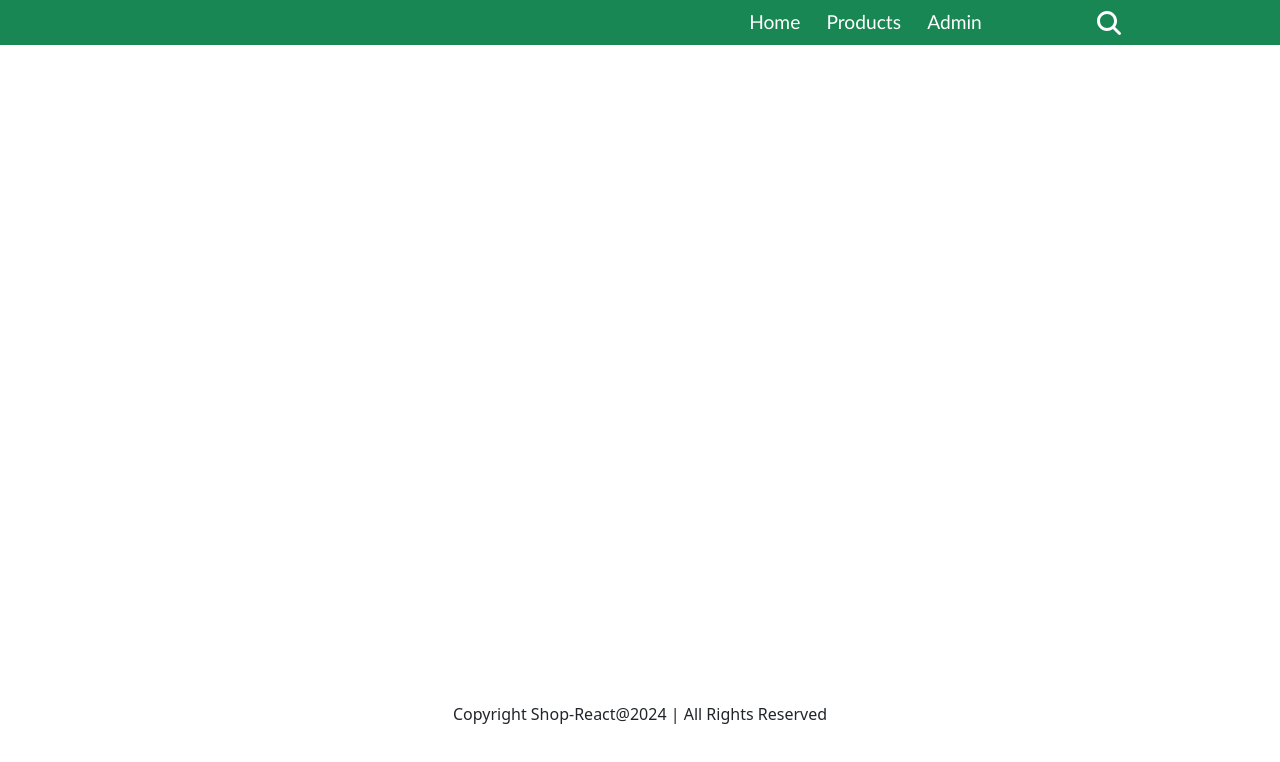
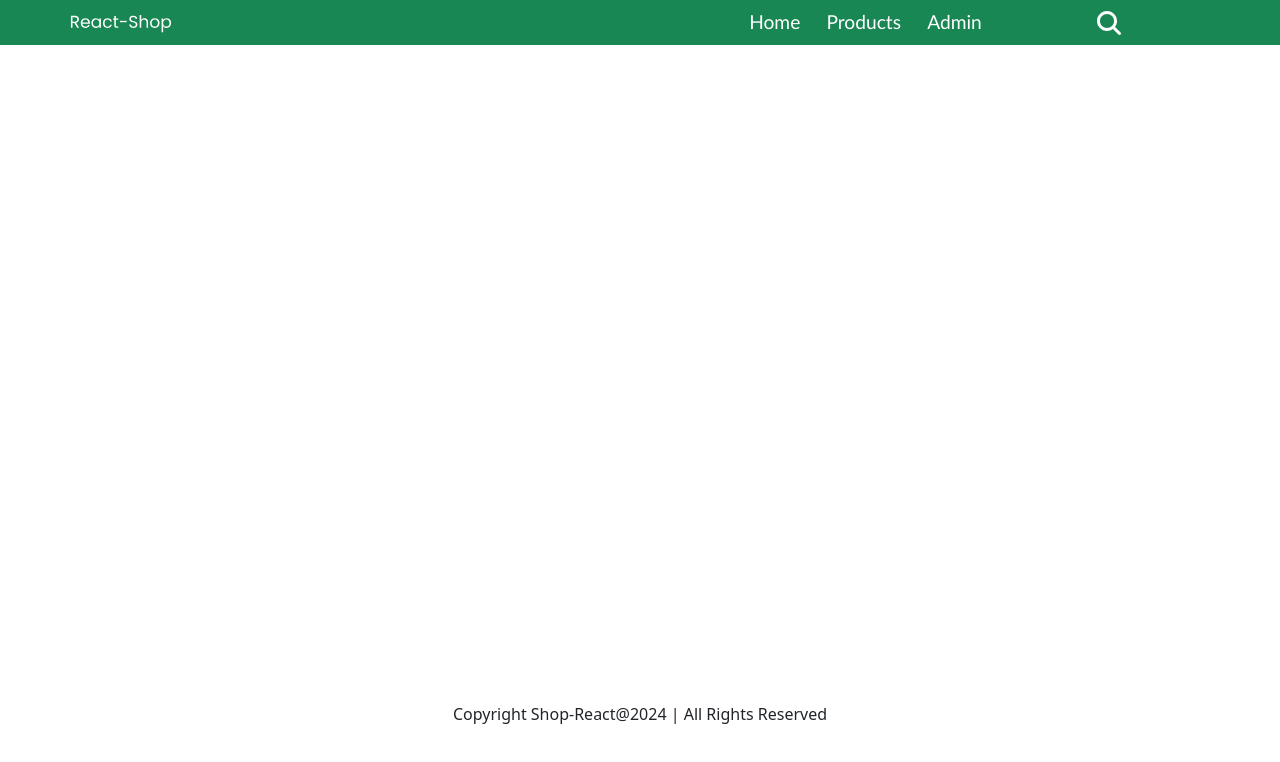
Before and after one commit to KartikNama/Shop, a React (Create React App) app: page / in a window 1280 px wide. Shown: the top 762 px of the page. Built offline with nearby package versions, Linux system fonts and the light colour scheme; no server answers.

Commit message:
Add Logo

```diff
--- a/src/components/Header.js
+++ b/src/components/Header.js
@@ -5,7 +5,7 @@ const Header = () => {
     <div className="container-fluid navbar-fluid">
       <div className="container navbar">
         <div className="navbar__logo">
-          <img src="/Shop/favicon.ico" alt="" />
+          <img src="/Shop/React-Shop.svg" alt="" />
         </div>
         <div className="navbar__menu">
           <div className="navbar__menu-links">
```
Also changed, not shown: public/React-Shop.svg (added).
